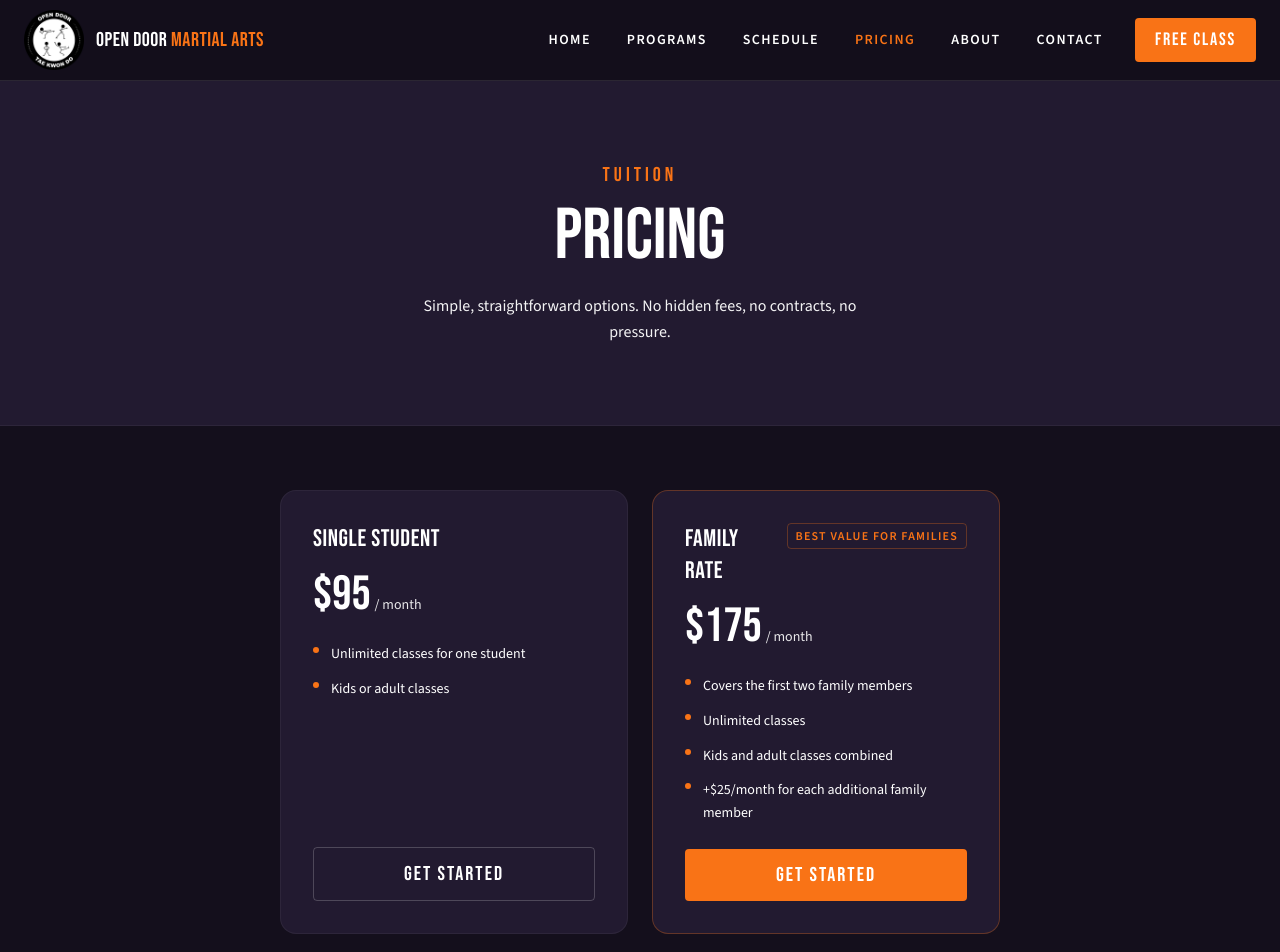
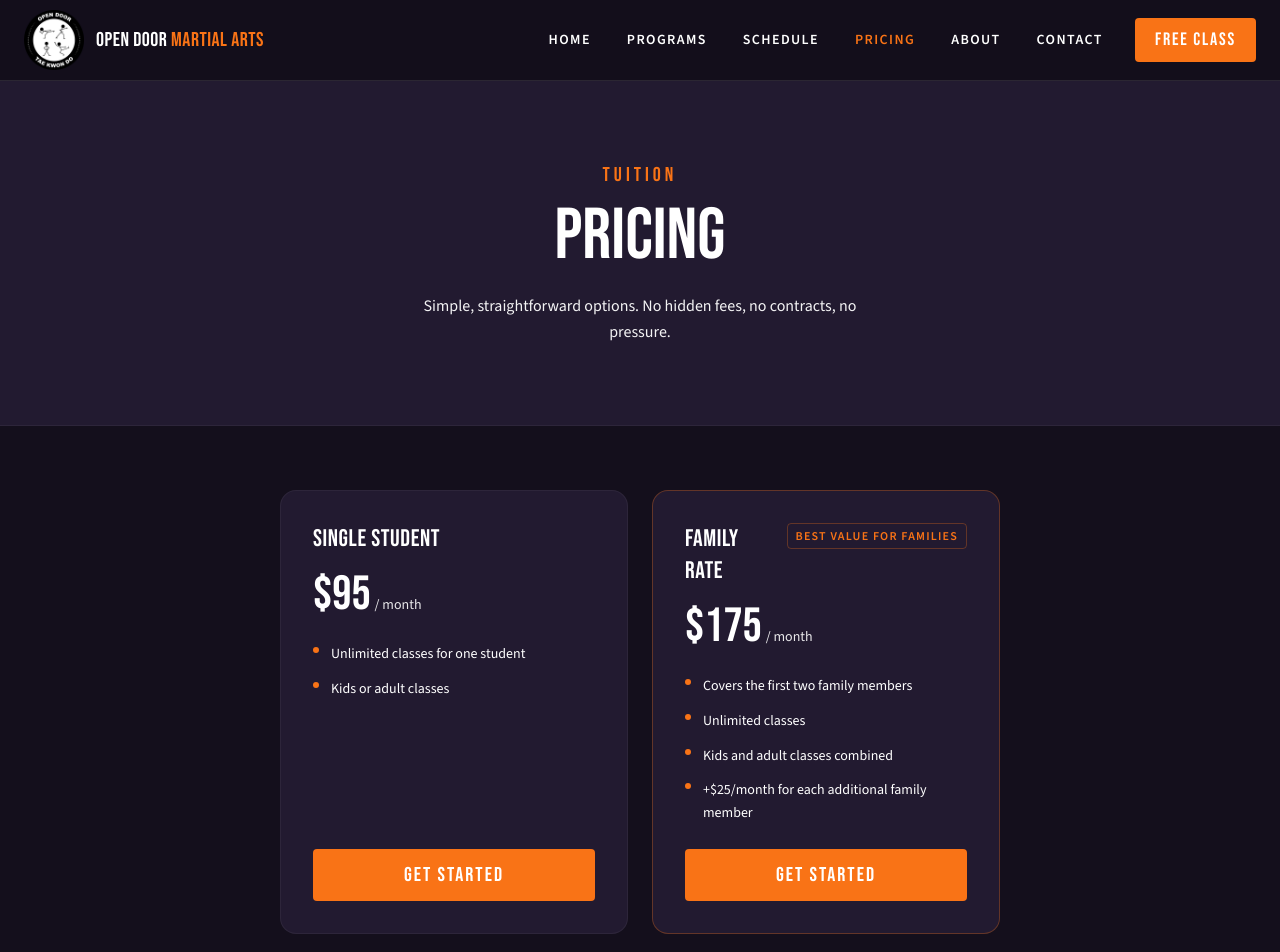
Before and after one commit to rebarlas2534-ship-it/open-door-martial-arts, a Next.js app: page /pricing in a window 1280 px wide. Shown: the top 952 px of the page. Built offline with nearby package versions, Linux system fonts and the light colour scheme.

Commit message:
Match Get Started button styling across pricing plans
Both Single Student and Family Rate now use the same filled accent
button instead of the Single Student card having a lighter outline
style.

Co-Authored-By: Claude Sonnet 5 <noreply@anthropic.com>

```diff
--- a/src/app/pricing/page.tsx
+++ b/src/app/pricing/page.tsx
@@ -95,11 +95,7 @@ export default function PricingPage() {
 
                 <Link
                   href="/contact"
-                  className={`mt-auto py-3 rounded font-heading text-xl tracking-widest text-center transition-colors ${
-                    plan.highlight
-                      ? "bg-dojo-red text-white hover:bg-dojo-red-dark"
-                      : "border border-white/20 text-dojo-ink hover:border-white/40 hover:text-dojo-ink"
-                  }`}
+                  className="mt-auto py-3 rounded font-heading text-xl tracking-widest text-center transition-colors bg-dojo-red text-white hover:bg-dojo-red-dark"
                 >
                   GET STARTED
                 </Link>
```
